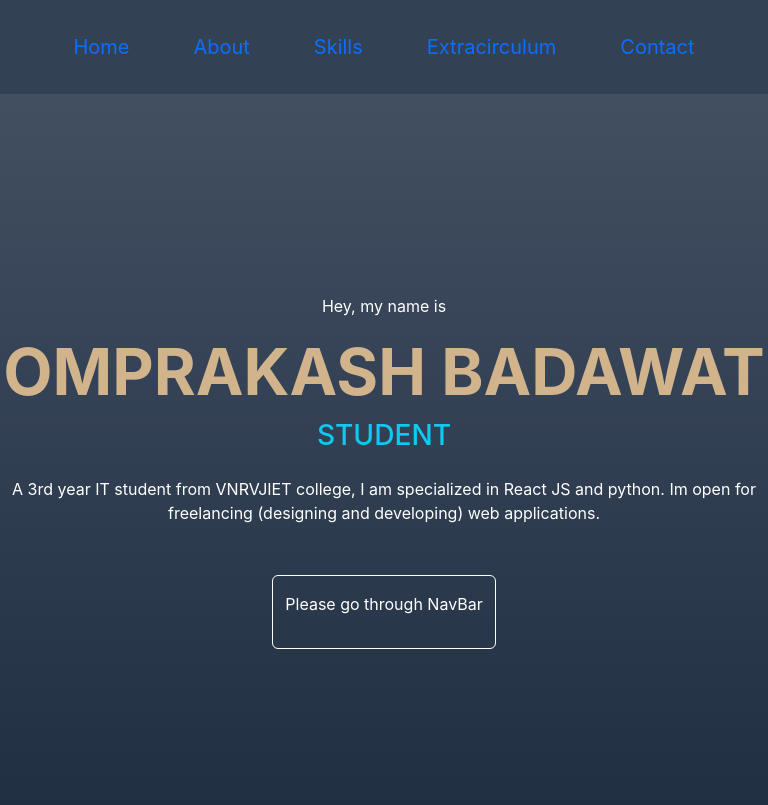
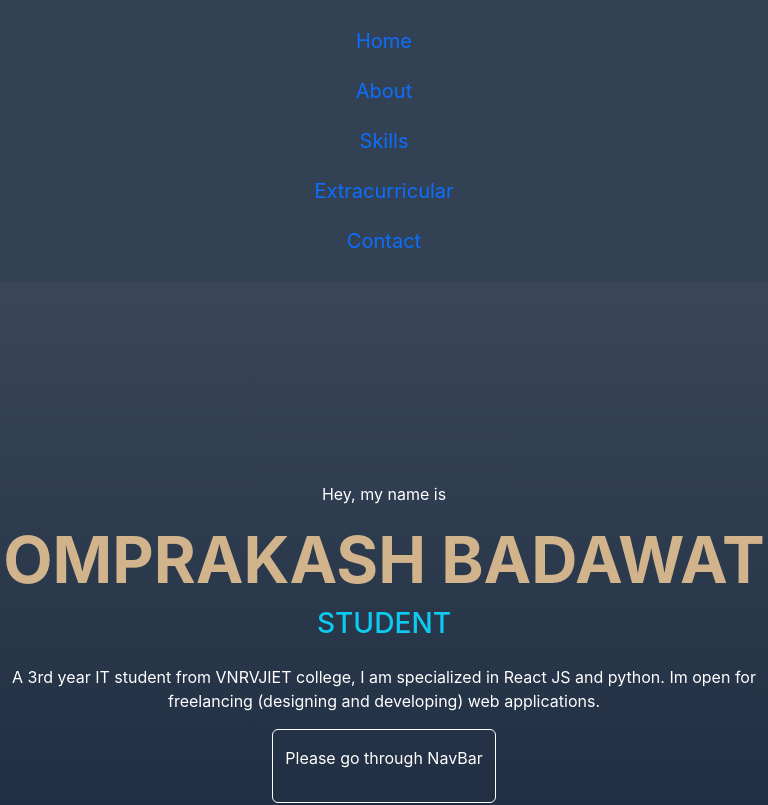
Before and after one commit to omprakashbadhavath/portfolio, a React (Create React App) app: page /home in a window 768 px wide. Shown: the top 805 px of the page. Built offline with nearby package versions, Linux system fonts and the light colour scheme.

Commit message:
Updated navabr

```diff
--- a/src/components/home/Home.css
+++ b/src/components/home/Home.css
@@ -1,9 +1,10 @@
 .home{
+
     text-align: center;
 
     width: 100%;
     height: 100vh;
-    margin-top: 200px;
+    padding-top: 200px;
 
 
 }
@@ -20,12 +21,12 @@
     /* border-color: #f19191;  */
     /* border-radius: 0.5rem;  */
   }
-  .group:hover .rotate-90 {
-    transform: rotate(90deg); /* Equivalent to group-hover:rotate-90 */
+  /* .group:hover .rotate-90 {
+    transform: rotate(90deg);
   }
   .rotate-90 {
-    transition: transform 0.5s; /* Equivalent to duration-500 */
-  }
-  .group{
+    transition: transform 0.5s;
+  } */
+  /* .group{
     margin-top: 50px;
-  }
+  } */
--- a/src/components/home/Home.js
+++ b/src/components/home/Home.js
@@ -8,8 +8,8 @@ import "./Home.css"
 
   return (
     // bg-[#4a596f]
-    <div className=" home  ">
-      <div className="">
+    <div className=" home pt-7 ">
+
         <p className=" text-white ">Hey, my name is </p>
         <h1 className="fw-bold">
           OMPRAKASH BADAWAT
@@ -29,7 +29,7 @@ import "./Home.css"
 
           </button>
         </div>
-      </div>
+
     </div>
   );
 }
--- a/src/components/navbar/NavigationBar.css
+++ b/src/components/navbar/NavigationBar.css
@@ -0,0 +1,65 @@
+/* General styles */
+.nav-link a {
+    color: white;
+    text-decoration: none;
+  }
+
+  /* Icon container */
+  .react-icon-container {
+    display: none; /* Initially hidden */
+    position: absolute;
+    top: 10px;
+    right: 10px;
+    cursor: pointer;
+  }
+
+  /* React icon style */
+  .react-icon {
+    color: white;
+    font-size: 3rem;
+  }
+
+  /* Media query to show the icon when the screen is small */
+  @media (max-width: 768px) {
+    .react-icon-container {
+      display: block; /* Show the icon on small screens */
+    }
+
+    /* Adjust navbar layout to column direction */
+    .nav {
+      flex-direction: column;
+      justify-content: center;
+      align-items: center;
+    }
+
+    /* Adjust list items to display in a column and centered */
+    .nav-column {
+      display: flex;
+      flex-direction: column; /* Arrange nav items vertically */
+      list-style-type: none;
+      padding-left: 0;
+    }
+
+    .nav-link {
+      text-align: center;
+      padding: 10px 0; /* Space between items */
+      width: 100%; /* Full width for each item */
+      border-bottom: 1px solid white; /* Optional: add a divider */
+    }
+
+    .nav-link:last-child {
+      border-bottom: none; /* Remove the bottom border for the last item */
+    }
+  }
+
+
+  /* Add any additional custom styling you want here */
+.navigation-bar a {
+    text-decoration: none;
+  }
+
+  @media (min-width: 768px) {
+    .navigation-bar ul {
+      background-color: #343a40; /* Dark background for horizontal navbar */
+    }
+  }
--- a/src/components/navbar/NavigationBar.js
+++ b/src/components/navbar/NavigationBar.js
@@ -1,61 +1,91 @@
-import React from 'react'
+import React, { useState } from 'react';
 import { NavLink } from 'react-router-dom';
-import './NavigationBar.css'
+import './NavigationBar.css';
+import { IoReorderThreeSharp } from "react-icons/io5";
 
 function NavigationBar() {
+  const [isNavVisible, setIsNavVisible] = useState(false); // State to track navbar visibility
+  let see = "rgb(51, 65, 85)";
 
-  let see = "rgb(51, 65, 85)";
+  // Function to toggle navbar visibility
+  const toggleNavVisibility = () => {
+    setIsNavVisible(!isNavVisible); // Toggle state between true and false
+  };
 
   return (
     <div className='text-white'>
-      <div
+      <div style={{ background: see }}>
+        {/* React Icon, click to toggle navbar on mobile */}
+        <div className="d-md-none react-icon-container justify-content-end" onClick={toggleNavVisibility}>
+          <IoReorderThreeSharp className="react-icon" />
+        </div>
 
-      style={{ background: see }}
-    >
-      <div className="m-auto ">
-        <ul className="nav justify-content-center   p-3 fs-5">
-          <li className='nav-link'
+        {/* Horizontal navbar for larger screens (>= 768px) */}
+        <div className="d-none d-md-block m-auto">
+          <ul className="nav justify-content-center p-3 fs-5">
+            <li className='nav-item'>
+              <NavLink className="nav-link" to="">
+                Home
+              </NavLink>
+            </li>
+            <li className='nav-item'>
+              <NavLink className="nav-link" to="about">
+                About
+              </NavLink>
+            </li>
+            <li className='nav-item'>
+              <NavLink className="nav-link" to="skills">
+                Skills
+              </NavLink>
+            </li>
+            <li className='nav-item'>
+              <NavLink className="nav-link" to="extracirculum">
+                Extracurricular
+              </NavLink>
+            </li>
+            <li className='nav-item'>
+              <NavLink className="nav-link" to="contact">
+                Contact
+              </NavLink>
+            </li>
+          </ul>
+        </div>
 
-          >
-            < NavLink className="nav-link " to="">
+        {/* Conditionally render the vertical navbar for mobile (less than 768px) */}
+        {isNavVisible && (
+          <div className="d-md-none m-auto">
+            <ul className="nav flex-column p-3 fs-5">
+              <li className='nav-link'>
+                <NavLink className="nav-link" onClick={toggleNavVisibility} to="">
                   Home
                 </NavLink>
               </li>
               <li className='nav-link'>
-
-         < NavLink className="nav-link " to="about">
+                <NavLink className="nav-link" onClick={toggleNavVisibility} to="about">
                   About
-
-          </NavLink>
-          </li>
-          <li className='nav-link'
-
-          >
-            <NavLink className="nav-link" to="skills">
-          Skills
-
-        </NavLink>
-          </li>
-
-          <li className='nav-link'
-
-          >
-            <NavLink className="nav-link " to="extracirculum">
-          Extracirculum
-
                 </NavLink>
               </li>
               <li className='nav-link'>
-          <NavLink className="nav-link " to="contact">
+                <NavLink className="nav-link" onClick={toggleNavVisibility} to="skills">
+                  Skills
+                </NavLink>
+              </li>
+              <li className='nav-link'>
+                <NavLink className="nav-link" onClick={toggleNavVisibility} to="extracirculum">
+                  Extracurricular
+                </NavLink>
+              </li>
+              <li className='nav-link'>
+                <NavLink className="nav-link" onClick={toggleNavVisibility} to="contact">
                   Contact
-
                 </NavLink>
               </li>
             </ul>
           </div>
+        )}
       </div>
     </div>
-  )
+  );
 }
 
-export default NavigationBar
+export default NavigationBar;
```
Lines whose indentation alone changed are shown as unchanged.
